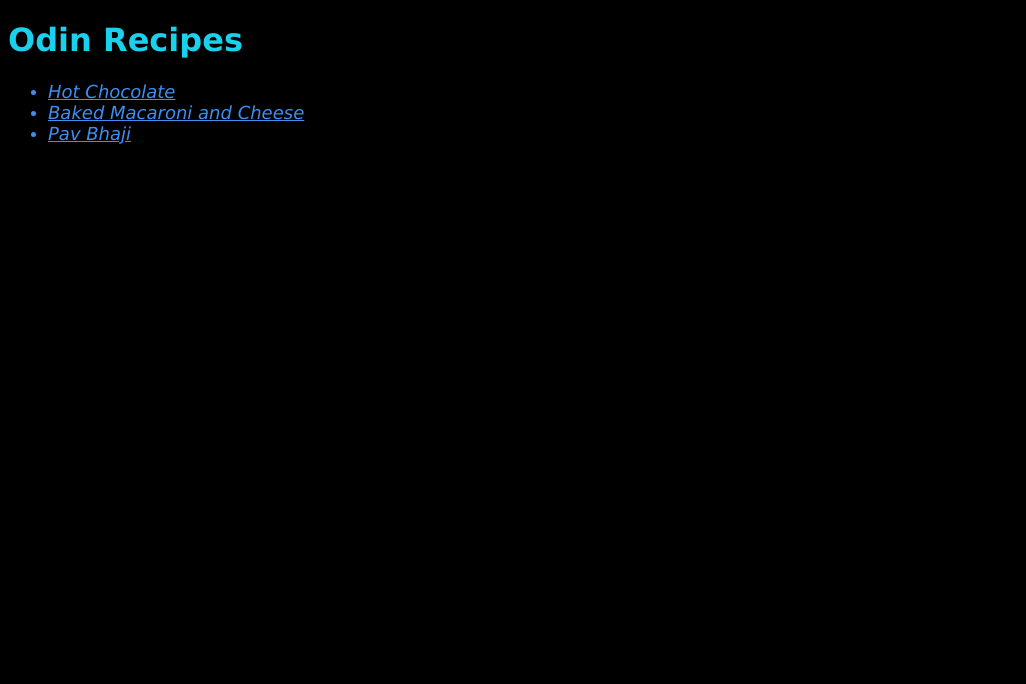
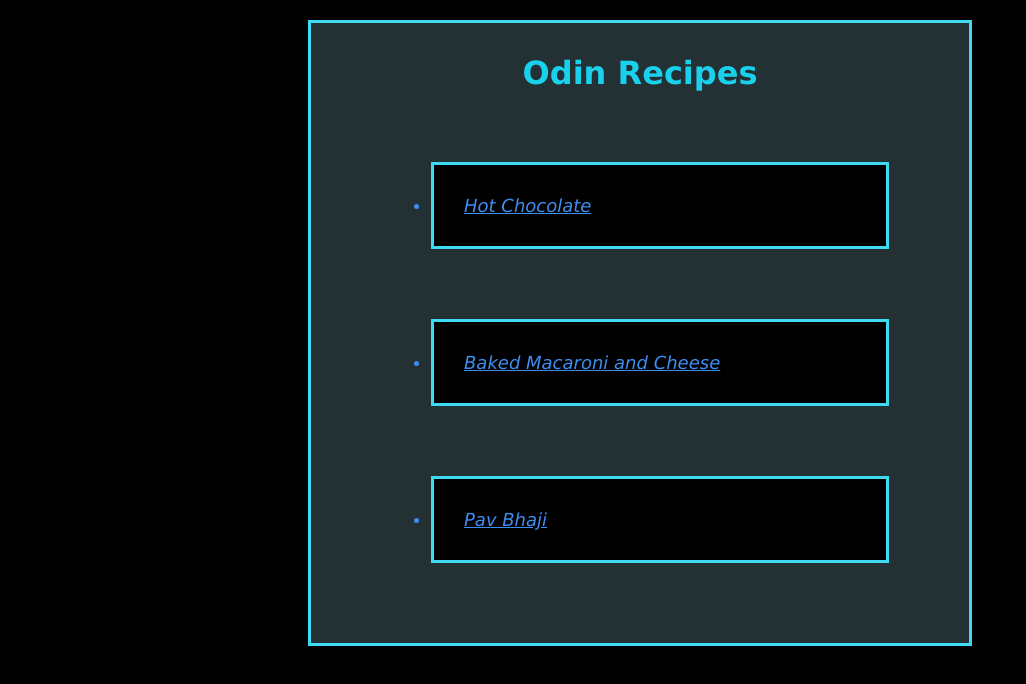
Before and after one commit to pearl174/odin-recipes, a plain HTML site: page index.html in a window 1280 px wide. Shown: the whole page, without its empty margins (0-1026 px from the left). Drawn offline with Linux system fonts and the light colour scheme.

Commit message:
Add borders, padding and margins.
The page could do with a little more css. Looks better
than before, I think.

```diff
--- a/index.html
+++ b/index.html
@@ -7,11 +7,13 @@
     <title>Document</title>
 </head>
 <body>
+    <div>
     <h1>Odin Recipes</h1>
-    <ul>
-        <em><li><a href="./recipes/hot-chocolate.html">Hot Chocolate</a></li>
-        <li><a href="./recipes/baked-macaroni.html">Baked Macaroni and Cheese</a></li>
-        <li><a href="./recipes/pav-bhaji.html">Pav Bhaji</a></li></em>
-    </ul>
+        <ul>
+            <em><li><a href="./recipes/hot-chocolate.html">Hot Chocolate</a></li>
+            <li><a href="./recipes/baked-macaroni.html">Baked Macaroni and Cheese</a></li>
+            <li><a href="./recipes/pav-bhaji.html">Pav Bhaji</a></li></em>
+        </ul>
+    </div>
 </body>
 </html>
--- a/styles/styles1.css
+++ b/styles/styles1.css
@@ -5,6 +5,7 @@ a {
 
 h1 {
     color: rgb(25, 209, 237);
+    text-align: center;
 }
 
 body {
@@ -13,8 +14,21 @@ body {
 
 li {
     color: rgb(62, 142, 240);
+    margin: 70px;
+    margin-top: 70px;
+    margin-bottom: 70px;
+    border: solid rgb(62, 218, 242);
+    padding: 30px;
+    background-color: black;
 }
 
 body {
     font-family: 'Lucida Sans', 'Lucida Sans Regular', 'Lucida Grande', 'Lucida Sans Unicode', Geneva, Verdana, sans-serif;
 }
+
+div {
+    background-color: rgb(35, 49, 53);
+    border: solid rgb(62, 218, 242);
+    margin: 20px 300px;
+    padding: 10px;
+}
--- a/styles/styles2.css
+++ b/styles/styles2.css
@@ -7,3 +7,20 @@ body {
 p, li{
     color: rgb(227, 196, 110);
 }
+
+h2 {
+    background-color: rgb(84, 38, 38);
+    border: groove brown;
+    margin-right: 80%;
+}
+
+p, ol, ul {
+    border: solid;
+    background-color: rgb(100, 13, 13);
+    padding: 30px;
+    margin-right: 500px;
+}
+
+ul {
+    margin-right: 80%;
+}
--- a/styles/styles3.css
+++ b/styles/styles3.css
@@ -8,3 +8,20 @@ p, li{
     color: rgb(243, 163, 223);
     font-size: 18px;
 }
+
+h2 {
+    background-color: rgb(99, 7, 99);
+    border: groove rgb(55, 4, 53);
+    margin-right: 80%;
+}
+
+p, ol, ul {
+    border: solid;
+    background-color: rgb(106, 6, 117);
+    padding: 30px;
+    margin-right: 500px;
+}
+
+ul {
+    margin-right: 80%;
+}
--- a/styles/styles4.css
+++ b/styles/styles4.css
@@ -1,5 +1,5 @@
 body {
-    background-color: black;
+    background-color: rgb(0, 0, 0);
     color: rgb(42, 230, 223);
     font-family: Cambria, Cochin, Georgia, Times, 'Times New Roman', serif;
 }
@@ -13,3 +13,20 @@ img {
     width: 400px;
     height: auto;
 }
+
+h2 {
+    background-color: rgb(16, 7, 99);
+    border: groove rgb(48, 28, 163);
+    margin-right: 80%;
+}
+
+p, ol, ul {
+    border: solid;
+    background-color: rgb(24, 38, 166);
+    padding: 30px;
+    margin-right: 500px;
+}
+
+ul {
+    margin-right: 80%;
+}
```
